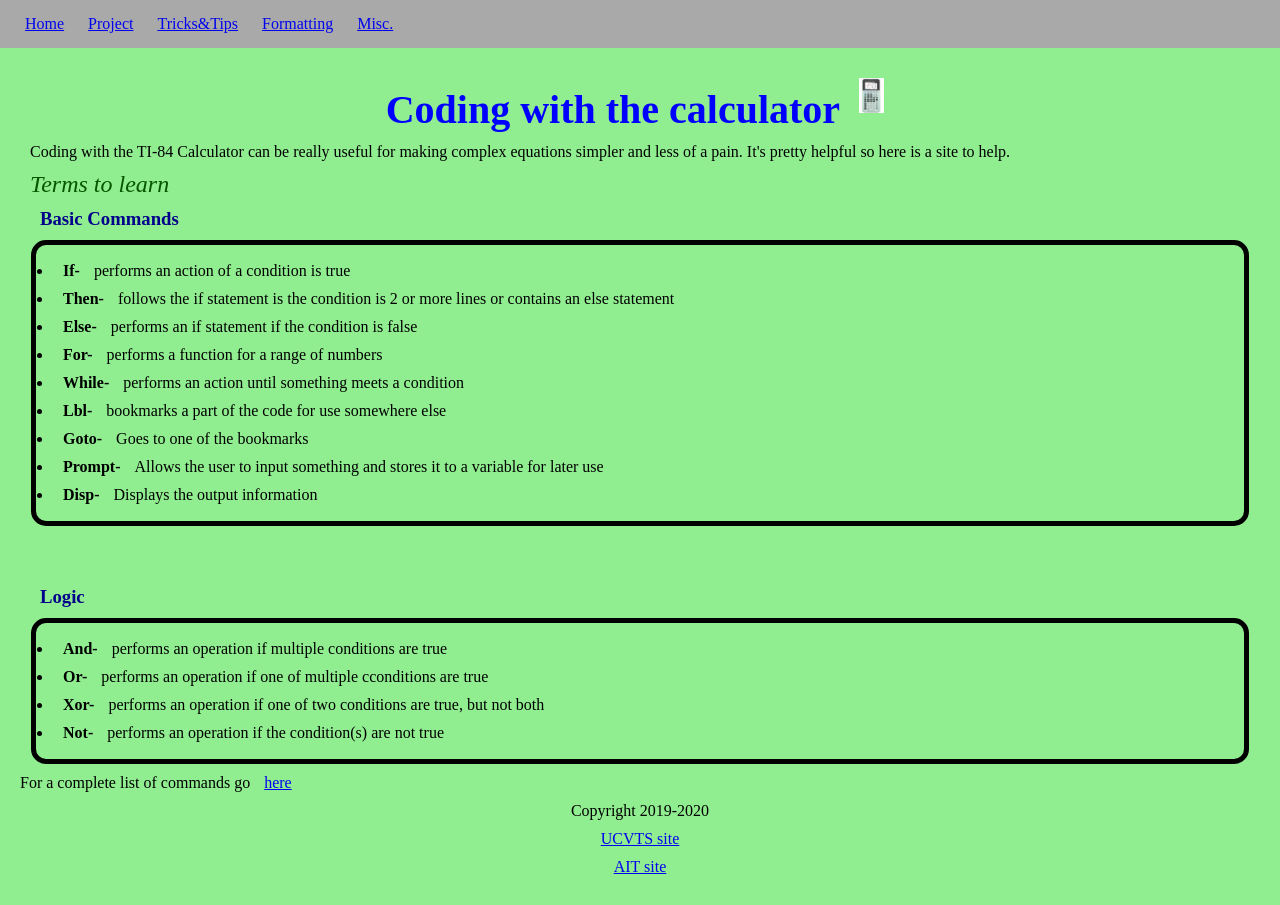
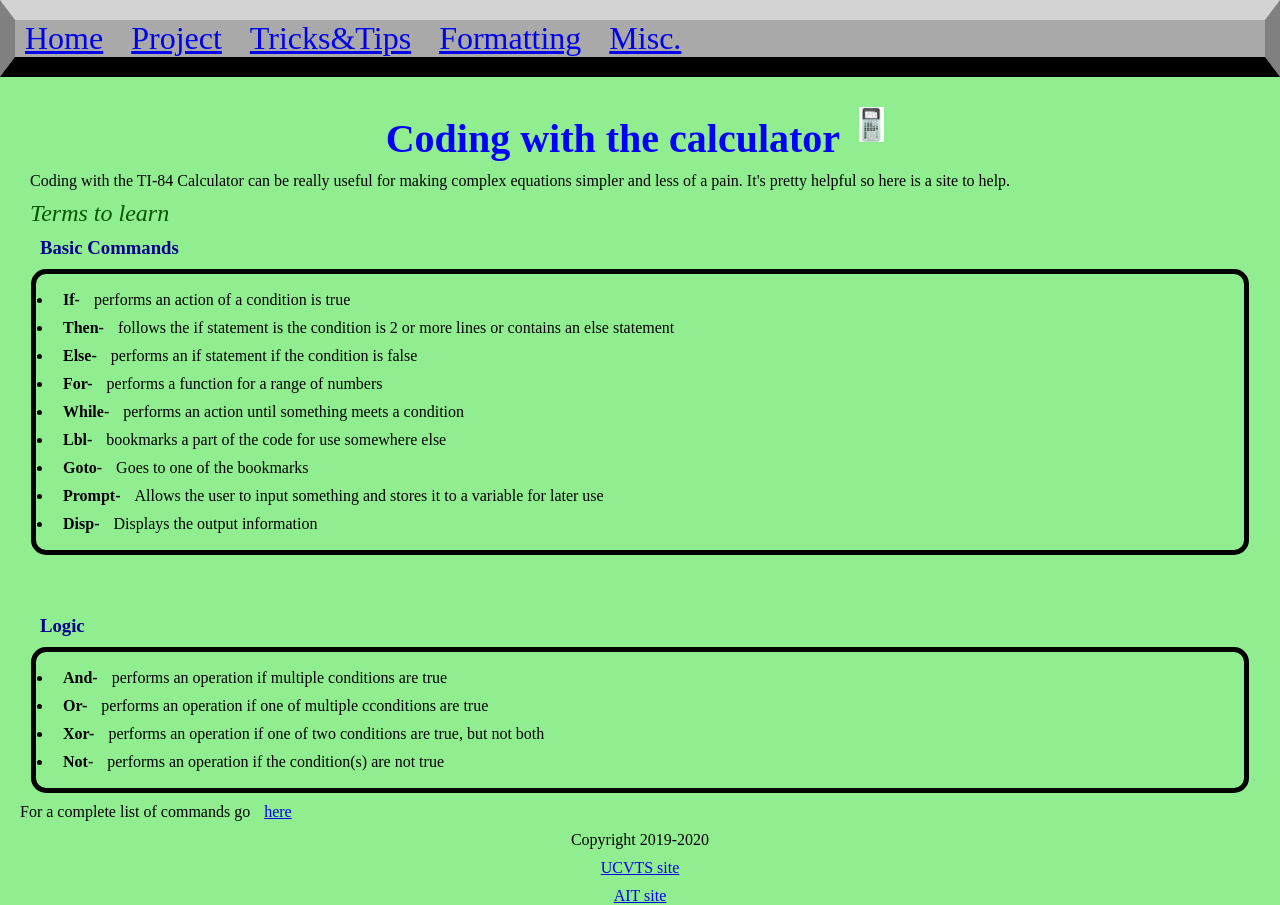
Before and after one commit to Bacowl/pset-1a, a plain HTML site: page index.html in a window 1280 px wide. Before the commit the page ends 876 px from the top, so only its background shows below. Drawn offline with Linux system fonts and the light colour scheme.

Commit message:
4th update

```diff
--- a/styles/styles.css
+++ b/styles/styles.css
@@ -16,7 +16,11 @@
 #navigation {
   margin: -20px;
   background: darkgrey;
-  border: 15px solid darkgrey;
+  border: 15px solid grey;
+  border-top: 20px solid lightgrey;
+  border-bottom: 20px solid black;
+  font-size: 32px;
+  position: center;
 }
 
 .bullet-header {
```
